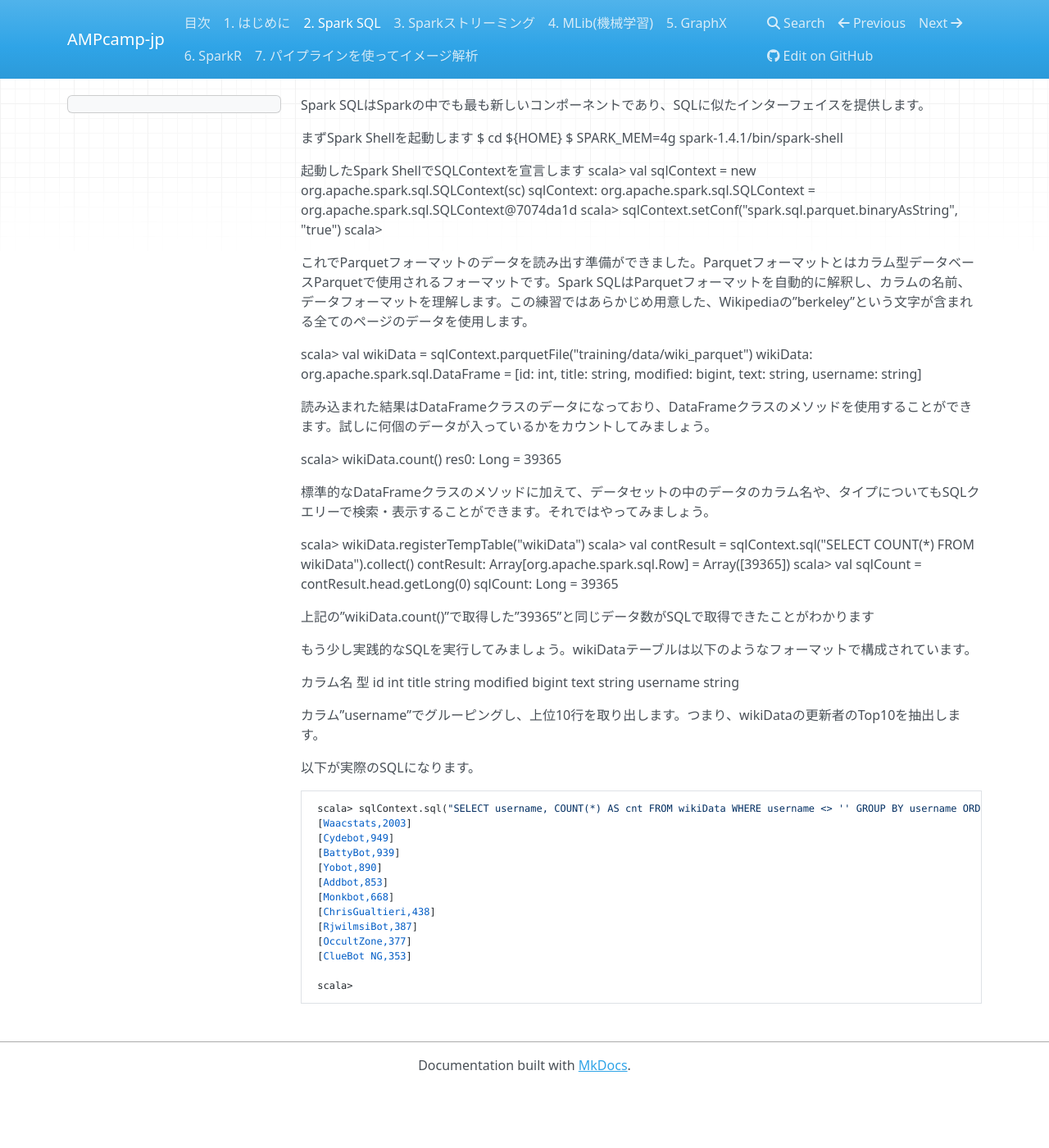
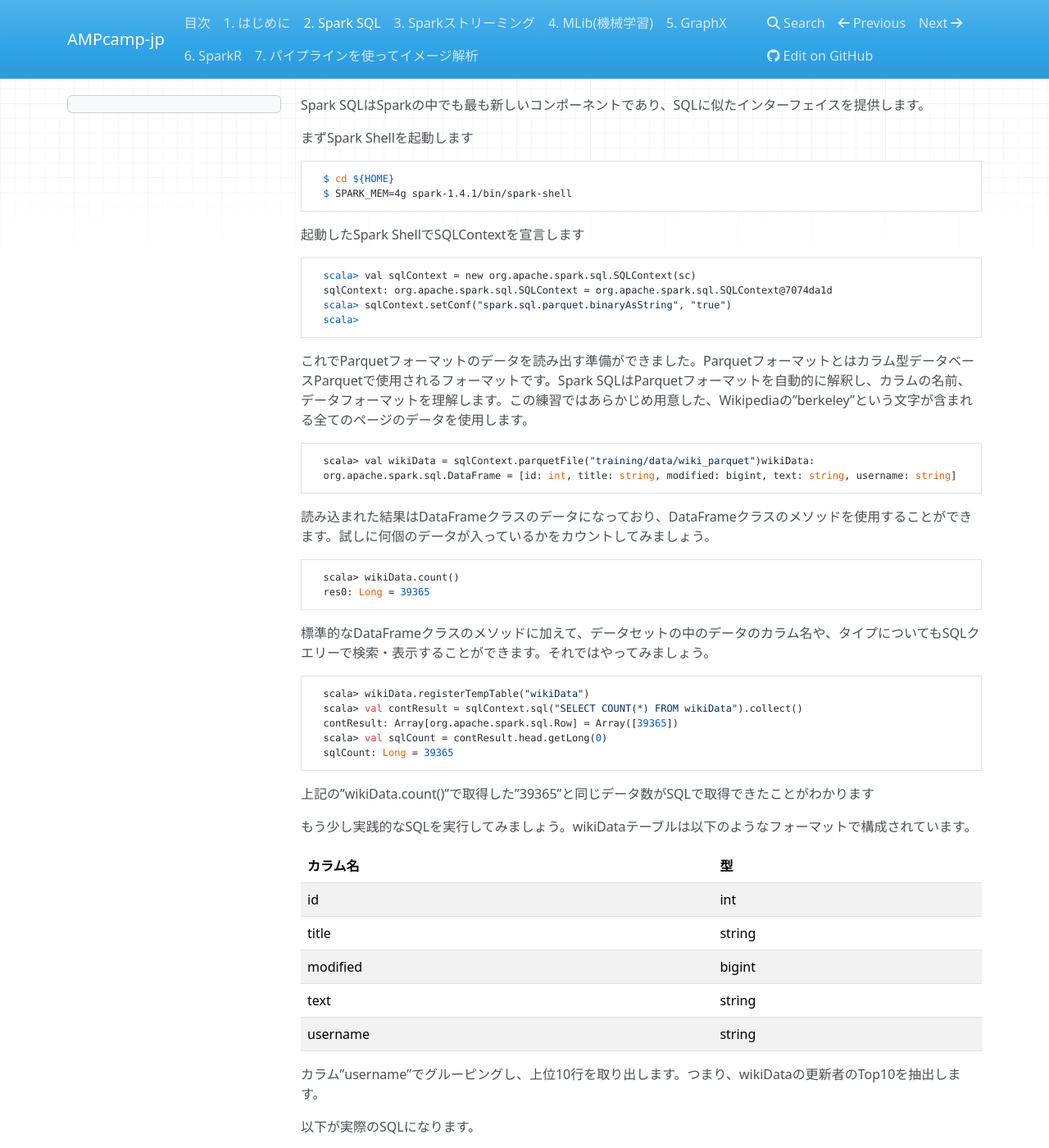
Before and after one commit to fujita-shintaro/RTD-fujita, an MkDocs documentation site: the page built from docs/spark-sql.md, in a window 1280 px wide and 1400 px high. Shown: the whole window at 82% size. Built offline with MkDocs 1.6.1, drawn with Linux system fonts in a browser that asks for light colours; nearby versions of some CDN libraries; old or Windows-style settings are respelled for this version of MkDocs; part of the change alters nothing that is shown.

```diff
--- a/docs/spark-sql.md
+++ b/docs/spark-sql.md
@@ -2,49 +2,46 @@
 Spark SQLはSparkの中でも最も新しいコンポーネントであり、SQLに似たインターフェイスを提供します。
 
 まずSpark Shellを起動します
-$ cd ${HOME}
-$ SPARK_MEM=4g spark-1.4.1/bin/spark-shell
+
+      $ cd ${HOME}
+      $ SPARK_MEM=4g spark-1.4.1/bin/spark-shell
 
 起動したSpark ShellでSQLContextを宣言します
-scala> val sqlContext = new org.apache.spark.sql.SQLContext(sc)
-sqlContext: org.apache.spark.sql.SQLContext = org.apache.spark.sql.SQLContext@7074da1d
-scala> sqlContext.setConf("spark.sql.parquet.binaryAsString", "true")
-scala>
+
+      scala> val sqlContext = new org.apache.spark.sql.SQLContext(sc)
+      sqlContext: org.apache.spark.sql.SQLContext = org.apache.spark.sql.SQLContext@7074da1d
+      scala> sqlContext.setConf("spark.sql.parquet.binaryAsString", "true")
+      scala>
 
 これでParquetフォーマットのデータを読み出す準備ができました。Parquetフォーマットとはカラム型データベースParquetで使用されるフォーマットです。Spark SQLはParquetフォーマットを自動的に解釈し、カラムの名前、データフォーマットを理解します。この練習ではあらかじめ用意した、Wikipediaの”berkeley”という文字が含まれる全てのページのデータを使用します。
 
-scala> val wikiData = sqlContext.parquetFile("training/data/wiki_parquet")
-wikiData: org.apache.spark.sql.DataFrame = [id: int, title: string, modified: bigint, text: string, username: string]
+      scala> val wikiData = sqlContext.parquetFile("training/data/wiki_parquet")wikiData:
+      org.apache.spark.sql.DataFrame = [id: int, title: string, modified: bigint, text: string, username: string]
 
 読み込まれた結果はDataFrameクラスのデータになっており、DataFrameクラスのメソッドを使用することができます。試しに何個のデータが入っているかをカウントしてみましょう。
 
-scala> wikiData.count()
-res0: Long = 39365
+      scala> wikiData.count()
+      res0: Long = 39365
 
 標準的なDataFrameクラスのメソッドに加えて、データセットの中のデータのカラム名や、タイプについてもSQLクエリーで検索・表示することができます。それではやってみましょう。
 
-scala> wikiData.registerTempTable("wikiData")
-scala> val contResult = sqlContext.sql("SELECT COUNT(*) FROM wikiData").collect()
-contResult: Array[org.apache.spark.sql.Row] = Array([39365])
-scala> val sqlCount = contResult.head.getLong(0)
-sqlCount: Long = 39365
+      scala> wikiData.registerTempTable("wikiData")
+      scala> val contResult = sqlContext.sql("SELECT COUNT(*) FROM wikiData").collect()
+      contResult: Array[org.apache.spark.sql.Row] = Array([39365])
+      scala> val sqlCount = contResult.head.getLong(0)
+      sqlCount: Long = 39365
 
 上記の”wikiData.count()”で取得した”39365”と同じデータ数がSQLで取得できたことがわかります
 
 もう少し実践的なSQLを実行してみましょう。wikiDataテーブルは以下のようなフォーマットで構成されています。
 
-カラム名
-型
-id
-int
-title
-string
-modified
-bigint
-text
-string
-username
-string
+| カラム名 | 型       |
+|:---------|:---------|
+| id       | int      |
+| title    | string   |
+| modified | bigint   |
+| text     | string   |
+| username | string   |
 
 カラム”username”でグルーピングし、上位10行を取り出します。つまり、wikiDataの更新者のTop10を抽出します。
 
```
